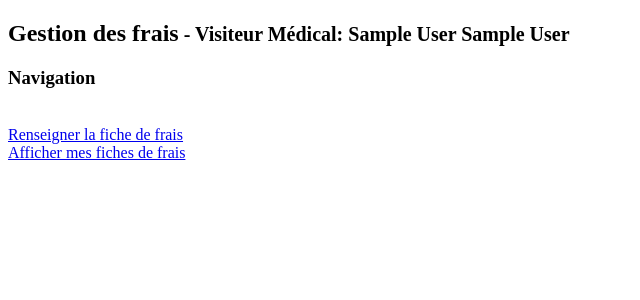
After one commit to Tchii74/GSB, a PHP site: template vues/v_accueil.php in a window 1280 px wide. The commit adds this page. Shown: the top 300 px of the page, without its empty margins (0-640 px from the left). Run offline with PHP 8.4, Linux system fonts and the light colour scheme; the template is opened without the code that fills it, so the values that code supplies are empty; the visitor is signed in with stand-in values (Sample User, id 1).

Commit message:
prise en compte du type de visiteur
fonctionne : au moment de la connexion, definit la vue accueil en fonction du type de visiteur

```diff
--- /dev/null
+++ b/vues/v_accueil.php
@@ -0,0 +1,101 @@
+<?php
+/**
+ * Vue accueil
+ *
+ * PHP Version 7
+ *
+ * @category  PPE
+ * @package   GSB
+ * @author    Réseau CERTA <contact@reseaucerta.org>
+ * @author    José GIL <jgil@ac-nice.fr>
+ * @copyright 2017 Réseau CERTA
+ * @license   Réseau CERTA
+ * @version   GIT: <0>
+ * @link      http://www.reseaucerta.org Contexte « Laboratoire GSB »
+ */
+
+
+?>
+<!DOCTYPE html>
+<html>
+
+    <body>
+        <div class="container">
+            <?php
+
+            if ($_SESSION['type']==="MED") {
+                ?>
+                        <div id="accueil">
+    <h2>
+        Gestion des frais<small> - Visiteur Médical:
+            <?php
+            echo $_SESSION['prenom'] . ' ' . $_SESSION['nom']
+            ?></small>
+    </h2>
+</div>
+<div class="row">
+    <div class="col-md-12">
+        <div class="panel panel-primary">
+            <div class="panel-heading">
+                <h3 class="panel-title">
+                    <span class="glyphicon glyphicon-bookmark"></span>
+                    Navigation
+                </h3>
+            </div>
+            <div class="panel-body">
+                <div class="row">
+                    <div class="col-xs-12 col-md-12">
+                        <a href="index.php?uc=gererFrais&action=saisirFrais"
+                           class="btn btn-success btn-lg" role="button">
+                            <span class="glyphicon glyphicon-pencil"></span>
+                            <br>Renseigner la fiche de frais</a>
+                        <a href="index.php?uc=etatFrais&action=selectionnerMois"
+                           class="btn btn-primary btn-lg" role="button">
+                            <span class="glyphicon glyphicon-list-alt"></span>
+                            <br>Afficher mes fiches de frais</a>
+                    </div>
+                </div>
+            </div>
+        </div>
+    </div>
+</div>
+            <?php
+            }
+            if ($_SESSION['type']==="COM") {
+                ?>
+            <div id="accueil">
+    <h2>
+        Gestion des frais<small> - Comptable:
+            <?php
+            echo $_SESSION['prenom'] . ' ' . $_SESSION['nom']
+            ?></small>
+    </h2>
+</div>
+<div class="row">
+    <div class="col-md-12">
+        <div class="panel panel-primary">
+            <div class="panel-heading">
+                <h3 class="panel-title">
+                    <span class="glyphicon glyphicon-bookmark"></span>
+                    Navigation
+                </h3>
+            </div>
+            <div class="panel-body">
+                <div class="row">
+                    <div class="col-xs-12 col-md-12">
+                        <a href="index.php?uc=gererFrais&action=saisirFrais"
+                           class="btn btn-success btn-lg" role="button">
+                            <span class="glyphicon glyphicon-pencil"></span>
+                            <br>Valider les fiches de frais</a>
+                        <a href="index.php?uc=etatFrais&action=selectionnerMois"
+                           class="btn btn-primary btn-lg" role="button">
+                            <span class="glyphicon glyphicon-list-alt"></span>
+                            <br>Suivre le paiement des fiches de frais</a>
+                    </div>
+                </div>
+            </div>
+        </div>
+    </div>
+</div>
+            <?php
+            }
```
Also changed, not shown: controleurs/c_accueil.php (+1 -6 lines), index.php (+2 -6 lines), vues/v_accueilComptable.php (deleted, +0 -24 lines), vues/v_accueilVisiteurMedical.php (deleted, +0 -50 lines), vues/v_entete.php (renamed from vues/v_enteteComptable.php, +50 -4 lines), vues/v_enteteVisiteurMedical.php (deleted, +0 -85 lines).
